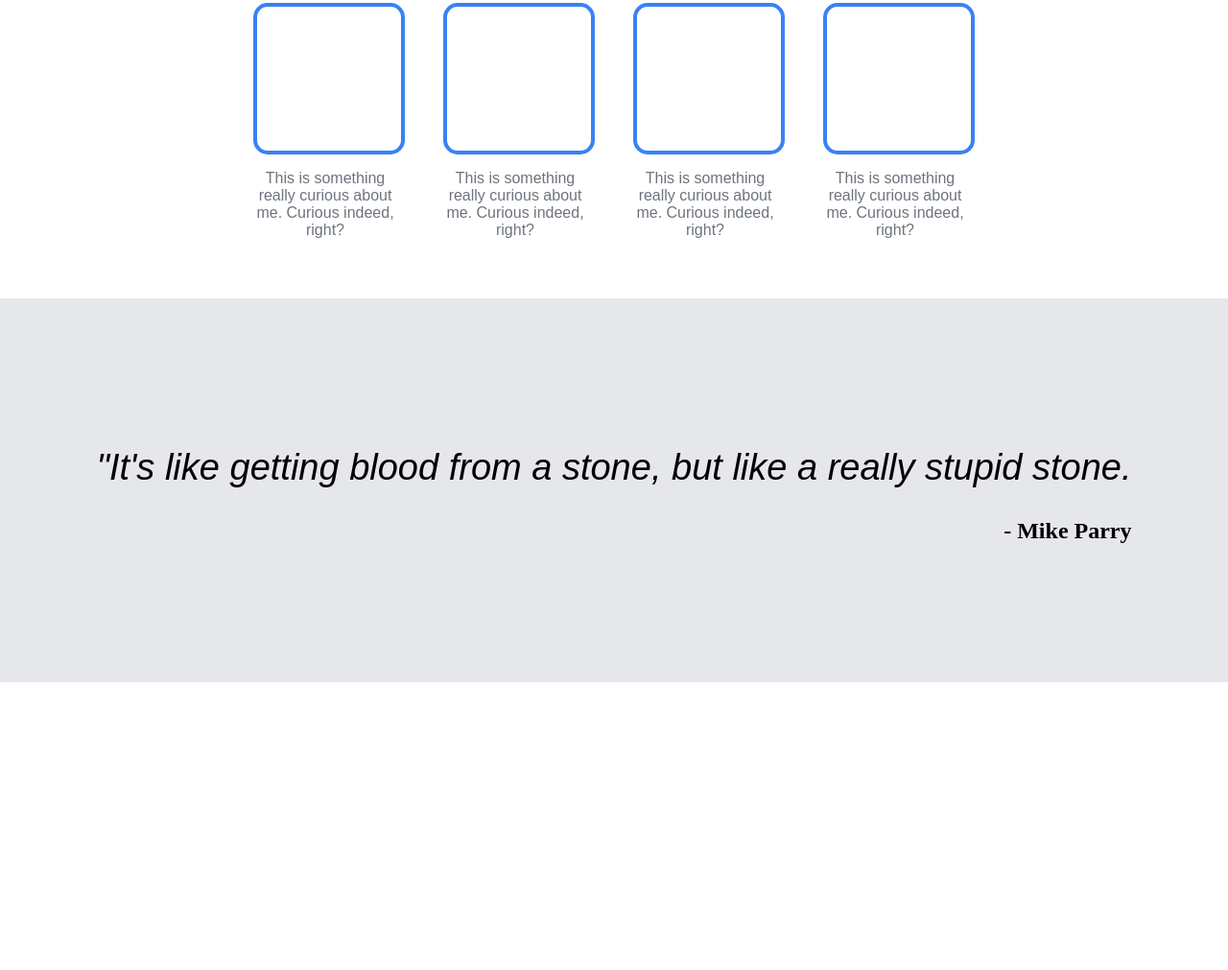
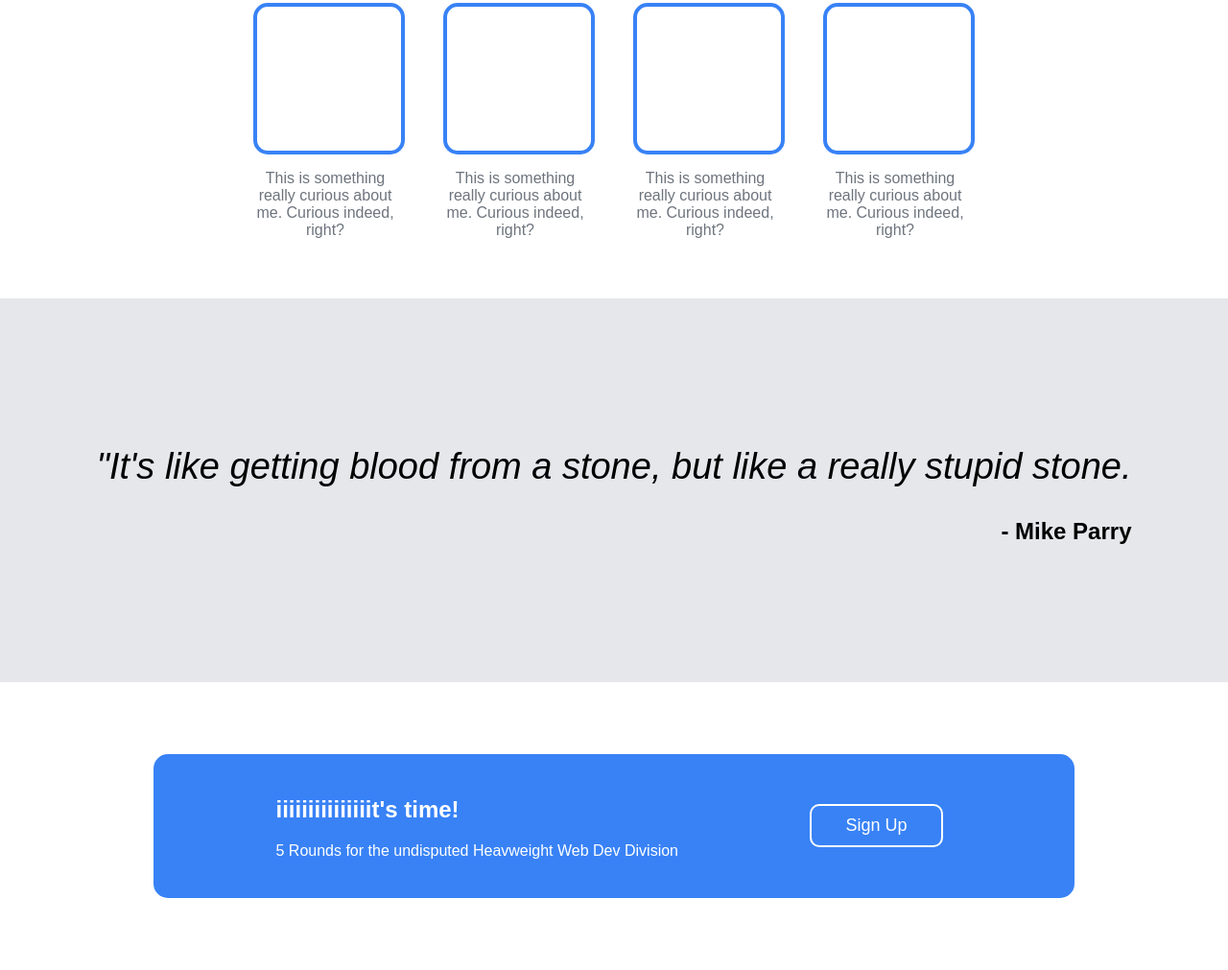
Before and after one commit to jdj0/landing-page, a plain HTML site: page index.html in a window 1280 px wide. Shown: the part 606-1617 px from the top of the page at 96% size. Drawn offline with Linux system fonts and the light colour scheme.

Commit message:
Add call to action at bottom of index.html

```diff
--- a/index.html
+++ b/index.html
@@ -20,7 +20,7 @@
     <section class="hero">
         <div class="hero-texts">
             <div class="hero-text">This website is a work in progress — like me.</div>
-            <div class="hero-subtext">This website is demonstrating my ability to accurately place elemets of a webpage, making it look all nice and ordered.</div>
+            <div class="hero-subtext">This website is demonstrating my ability to accurately place elements of a webpage, making it look all nice and ordered.</div>
             <button>Sign Up</button>
         </div>
         <div class="hero-image"></div>
@@ -59,7 +59,18 @@
     </section>
 
     <section class="call-2">
-        <div class="call-2-box"></div>
+        <div class="call-2-box">
+            <div class="call-2-text">
+                <h2><strong>iiiiiiiiiiiiiiit's time!</strong></h2>
+                <p>5 Rounds for the undisputed Heavweight Web Dev Division</p>
+            </div>
+            <div>
+                <button class="c2t">Sign Up</button>
+            </div>
+        </div>
+    </section>
+
+    <section class="">
     </section>
 </body>
 </html>
--- a/style.css
+++ b/style.css
@@ -123,6 +123,7 @@ button {
 
 .philosopher {
     text-align: right;
+    font-family: sans-serif;
 }
 
 .call-2 {
@@ -130,8 +131,28 @@ button {
     background-color: white;
     display: flex;
     justify-content: center;
+    align-items: center;
 }
 
 .call-2-box {
+    display: flex;
+    justify-content: space-evenly;
+    align-items: center;
+    height: 150px;
+    width: 75%;
+    background-color: #3882F6;
+    border-radius: 15px;
+}
 
+.call-2-text {
+    color: white;
+    font-family: sans-serif;
 }
+
+.c2t {
+    background-color: none;
+    color: white;
+    border: 2px solid white;
+    font-size: 18px;
+    padding: 10px 35px 10px 35px;
+}
```
